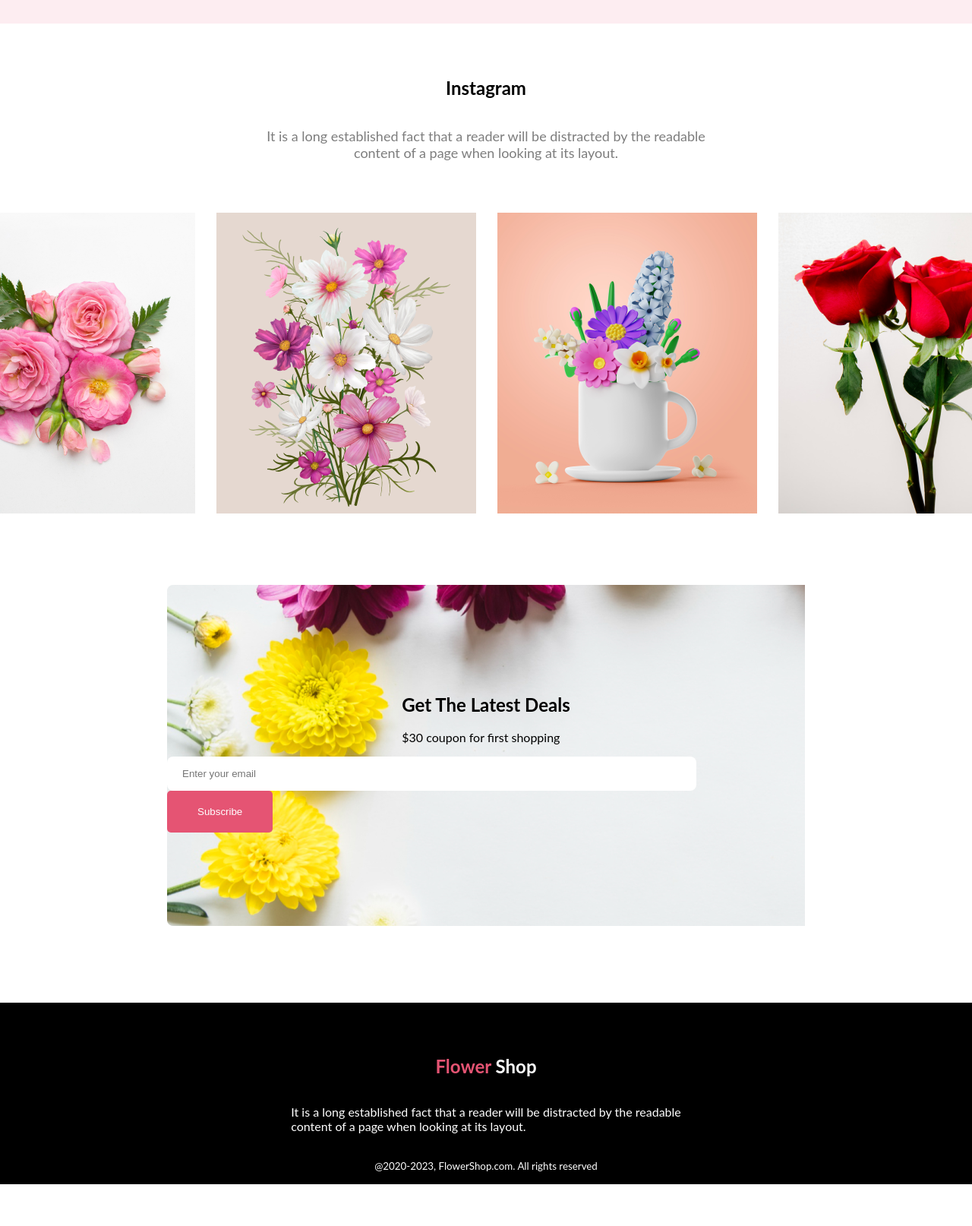
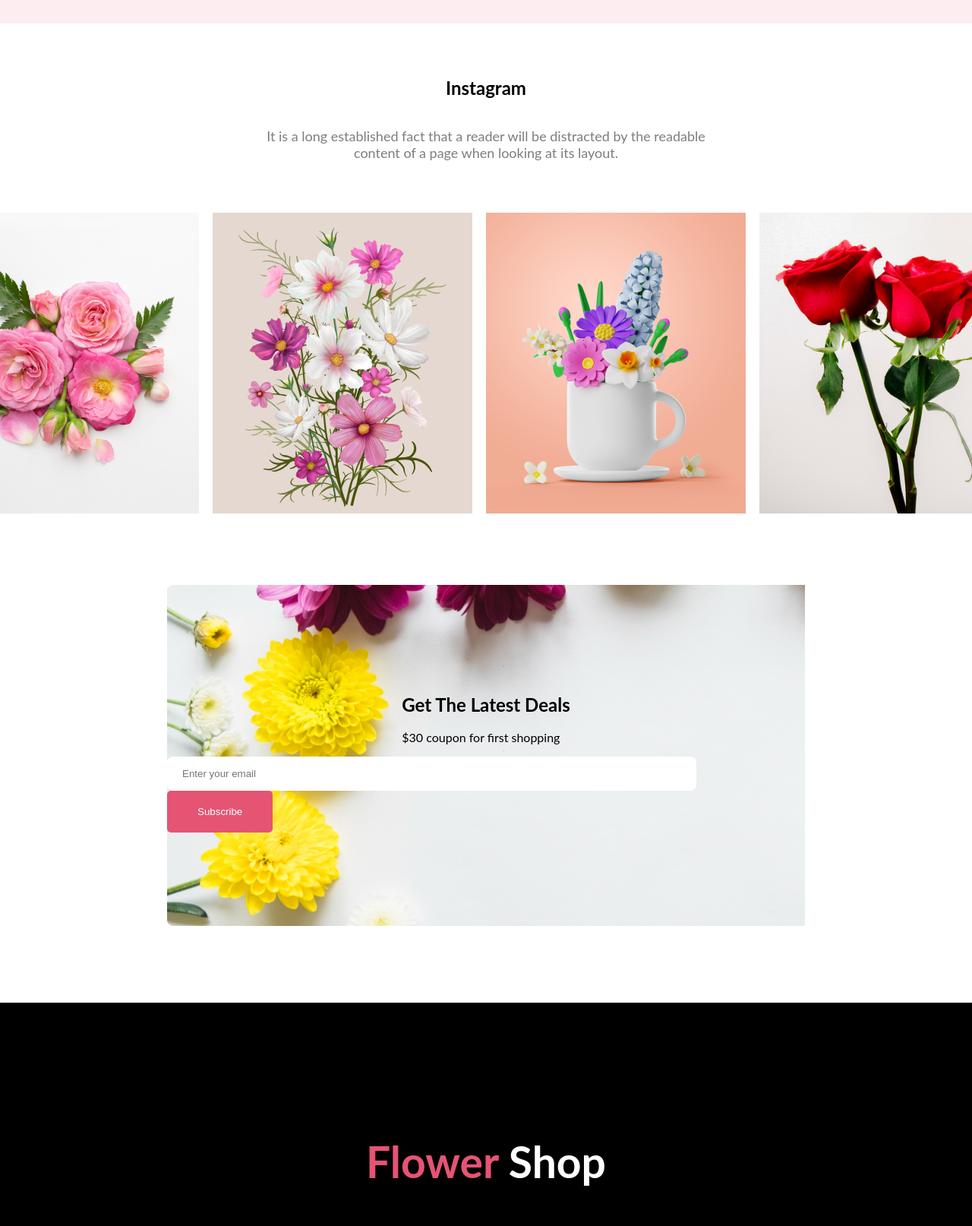
Before and after one commit to Mariumgit01/Online-Flowershop, a plain HTML site: page index.html in a window 1280 px wide. Shown: the part 2712-4326 px from the top of the page at 76% size. Before the commit the page ends 4271 px from the top, so only its background shows below. Drawn offline with Linux system fonts and the light colour scheme.

Commit message:
final commit

```diff
--- a/index.html
+++ b/index.html
@@ -10,7 +10,7 @@
 <link href="https://fonts.googleapis.com/css2?family=Open+Sans:wght@700&display=swap" rel="stylesheet">
 
 
-    <link rel="stylesheet" href="styles/style.css">
+    <link rel="stylesheet" href="./styles.css">
 
     <style>
         .insta-flower{
@@ -147,7 +147,7 @@
 
                 </div>
 
-                <div class="deal">
+                <div class="dealpic">
                     <img src="./images/pngwing 8.png" alt="">
                 </div>
 
@@ -219,7 +219,7 @@
                 <h2> <span style="color: #E55473;">Flower</span>  <span style="color: white;">Shop</span> </h2>
             </div>
 
-            <div class="foot-descrip">
+            <div class="foot-description">
                 <p>It is a long established fact that a reader will be distracted by the readable <br>
                     content of a page when looking at its layout.</p>
 
--- a/styles/style.css
+++ b/styles.css
@@ -107,7 +107,7 @@ body{
     justify-content: center;
     align-items: center;
     gap: 80px;
-   margin: 50px 50px 50px 240px
+    margin: 50px 50px 50px 240px
 }
 
 
@@ -117,6 +117,7 @@ body{
     flex-direction: column;
     justify-content: center;
     align-items: center;
+    margin-right: 50px;
 
 }
 .icon-pics{
@@ -136,9 +137,11 @@ body{
     align-items: center;
     background-color:rgba(229, 84, 115, 0.10);
     text-align: center;
-    gap: 400px;
     padding:100px 0px ;
 
+}
+.deal{
+    margin-right:200px;
 }
 .deal-container p{
     color: rgba(39, 39, 39, 0.60);
@@ -149,6 +152,17 @@ body{
 
 
 /* instagram related style */
+
+.insta-flowers-container{
+    display: flex;
+    justify-content: center;
+    align-items: center;
+
+
+}
+.insta-flower{
+    margin-right: 20px;
+}
 
 
 .insta-heading{
@@ -167,13 +181,7 @@ body{
     text-align: center;
 }
 
-.insta-flowers-container{
-    display: flex;
-    justify-content: center;
-    align-items: center;
-    gap: 30px;
 
-}
 
 /* subscription section related style */
 
@@ -204,9 +212,26 @@ body{
     background-color: black;
     color: white;
     margin: 30px 0px 0px 0px ;
+    padding:  128px 0px;
 
 
 }
 .footer-heading{
-    padding:50px 0px 0px 0px ;
+    color:white;
+font-size: 38px;
+font-weight: 800;
 }
+
+.foot-description{
+    color: rgba(255, 255, 255, 0.90);
+    text-align: center;
+    font-size: 18px;
+    font-weight: 400;
+}
+.footer-container p{
+    color: rgba(255, 255, 255, 0.40);
+text-align: center;
+font-size: 16px;
+font-weight: 400;
+
+}
```
Lines whose indentation alone changed are shown as unchanged.
